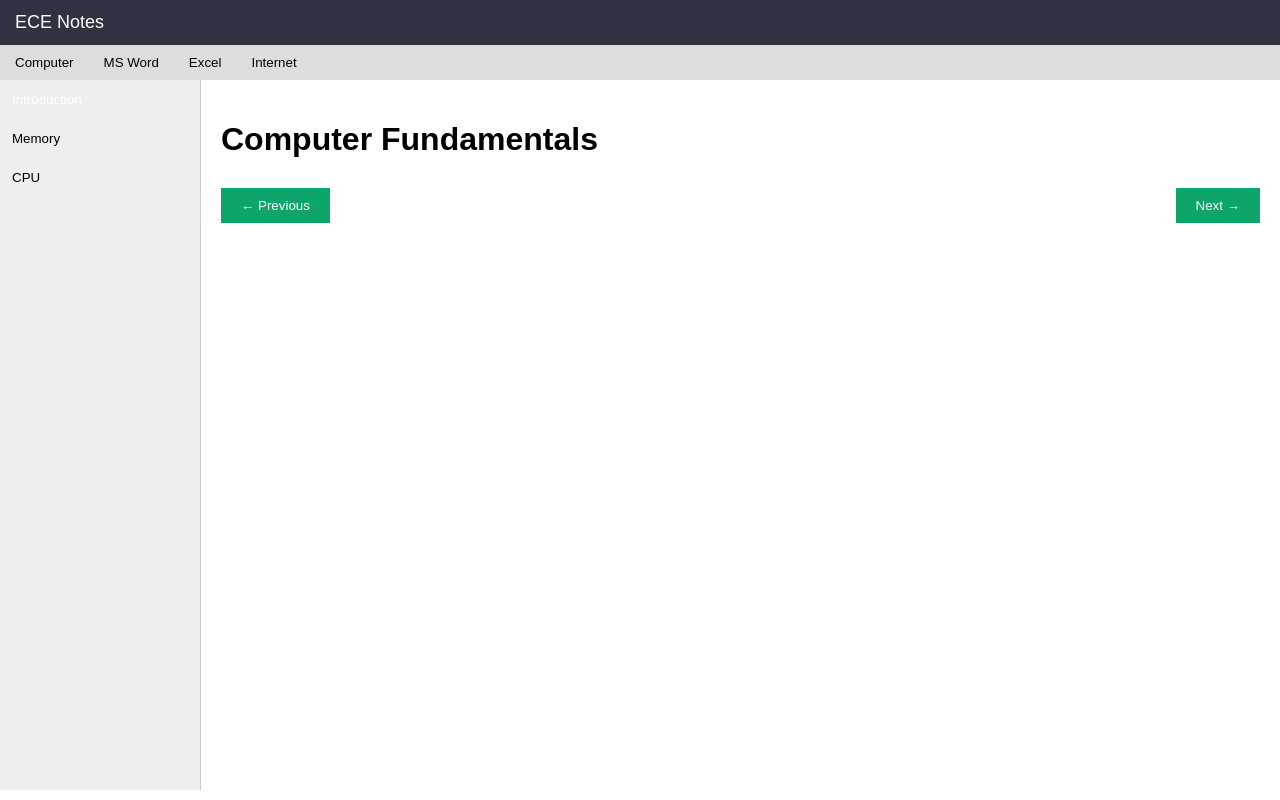
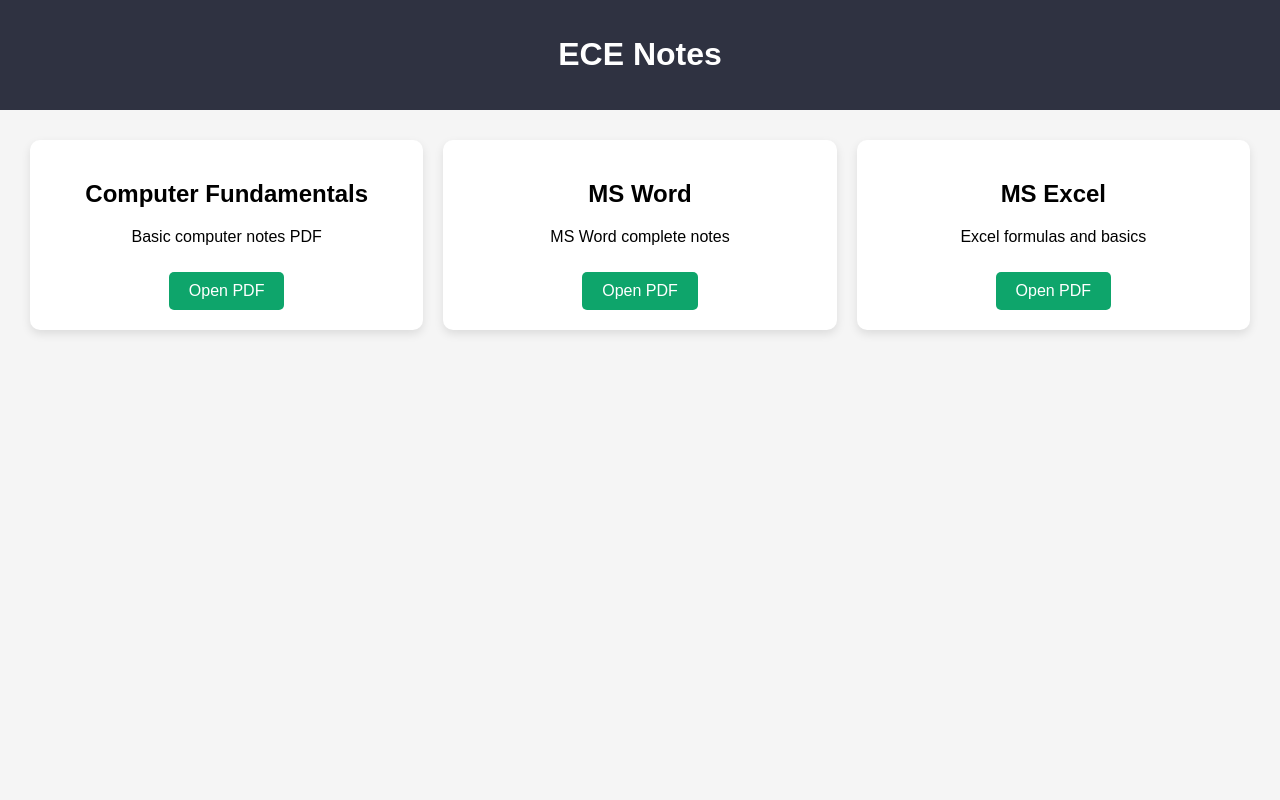
Before and after one commit to gokulbasu1843-art/ece-website-, a website: page notes.html in a window 1280 px wide. Drawn offline with Linux system fonts and the light colour scheme.

Commit message:
Update notes.html

```diff
--- a/notes.html
+++ b/notes.html
@@ -3,135 +3,55 @@
 <head>
 <meta charset="UTF-8">
 <meta name="viewport" content="width=device-width, initial-scale=1.0">
+
 <title>ECE Notes</title>
 
 <style>
-body {
+body{
     margin:0;
-    font-family: Arial;
+    font-family:Arial;
+    background:#f5f5f5;
 }
 
-/* Topbar */
-.topbar {
+/* Header */
+header{
     background:#2f3241;
     color:white;
-    padding:12px 15px;
-    display:flex;
-    align-items:center;
+    padding:15px;
+    text-align:center;
 }
 
-/* Hamburger */
-.menu-btn {
-    font-size:20px;
-    margin-right:15px;
-    cursor:pointer;
-    display:none;
+/* Grid */
+.notes-container{
+    display:grid;
+    grid-template-columns:repeat(auto-fit,minmax(250px,1fr));
+    gap:20px;
+    padding:30px;
 }
 
-/* Title */
-.title {
-    font-size:18px;
-}
-
-/* Top Menu */
-.menu {
-    display:flex;
-    background:#ddd;
-}
-
-.menu button {
-    padding:10px 15px;
-    border:none;
-    background:none;
-    cursor:pointer;
-}
-
-.activeMenu {
-    background:#ccc;
-}
-
-/* Layout */
-.container {
-    display:flex;
-    height:calc(100vh - 90px);
-}
-
-/* Sidebar */
-.sidebar {
-    width:200px;
-    background:#eee;
-    border-right:1px solid #ccc;
+/* Card */
+.note-card{
+    background:white;
+    border-radius:10px;
+    padding:20px;
+    box-shadow:0 4px 10px rgba(0,0,0,0.1);
+    text-align:center;
     transition:0.3s;
 }
 
-.sidebar button {
-    width:100%;
-    padding:12px;
-    border:none;
-    background:none;
-    text-align:left;
-    cursor:pointer;
+.note-card:hover{
+    transform:translateY(-5px);
 }
 
-.sidebar button:hover,
-.active {
-    background:#0ea56b;
-    color:white;
-}
-
-/* Content */
-.content {
-    flex:1;
-    padding:20px;
-    overflow:auto;
-}
-
-/* Buttons */
-.nav-btns {
-    display:flex;
-    justify-content:space-between;
-    margin-top:30px;
-}
-
-.btn {
+/* Button */
+.btn{
+    display:inline-block;
+    margin-top:10px;
     padding:10px 20px;
     background:#0ea56b;
     color:white;
-    border:none;
-    cursor:pointer;
-}
-
-/* MOBILE */
-@media (max-width:768px){
-
-    .menu-btn {
-        display:block;
-    }
-
-    .container {
-        flex-direction:column;
-        height:auto;
-    }
-
-    .sidebar {
-        position:fixed;
-        top:50px;
-        left:-220px;
-        height:100%;
-        z-index:1000;
-    }
-
-    .sidebar.show {
-        left:0;
-    }
-
-    .menu {
-        overflow-x:auto;
-    }
-
-    .content {
-        padding:15px;
-    }
+    text-decoration:none;
+    border-radius:5px;
 }
 </style>
 
@@ -139,135 +59,37 @@
 
 <body>
 
-<!-- Topbar -->
-<div class="topbar">
-    <span class="menu-btn" onclick="toggleMenu()">☰</span>
-    <span class="title">ECE Notes</span>
-</div>
+<header>
+    <h1>ECE Notes</h1>
+</header>
 
-<!-- Top Menu -->
-<div class="menu">
-    <button onclick="setCategory(0)" class="activeMenu">Computer</button>
-    <button onclick="setCategory(1)">MS Word</button>
-    <button onclick="setCategory(2)">Excel</button>
-    <button onclick="setCategory(3)">Internet</button>
-</div>
+<div class="notes-container">
 
-<div class="container">
+    <div class="note-card">
+        <h2>Computer Fundamentals</h2>
+        <p>Basic computer notes PDF</p>
+        <a href="notes/computer.pdf" class="btn" target="_blank">
+            Open PDF
+        </a>
+    </div>
 
-<!-- Sidebar -->
-<div class="sidebar" id="sidebar"></div>
+    <div class="note-card">
+        <h2>MS Word</h2>
+        <p>MS Word complete notes</p>
+        <a href="notes/msword.pdf" class="btn" target="_blank">
+            Open PDF
+        </a>
+    </div>
 
-<!-- Content -->
-<div class="content">
-
-<div id="content"></div>
-
-<div class="nav-btns">
-<button class="btn" onclick="prevPage()">← Previous</button>
-<button class="btn" onclick="nextPage()">Next →</button>
-</div>
+    <div class="note-card">
+        <h2>MS Excel</h2>
+        <p>Excel formulas and basics</p>
+        <a href="notes/excel.pdf" class="btn" target="_blank">
+            Open PDF
+        </a>
+    </div>
 
 </div>
 
-</div>
-
-<script>
-
-// DATA
-const data = [
-
-[
-{title:"Introduction", content:`<h1>Computer Fundamentals</h1>
-<p></p>`},
-
-{title:"Memory", content:`<h1>Memory</h1><p>Memory data store karti hai.</p>`},
-
-{title:"CPU", content:`<h1>CPU</h1><p>CPU computer ka brain hota hai.</p>`}
-],
-
-[
-{title:"Word Intro", content:`<h1>MS Word</h1><p></p>`},
-
-{title:"Formatting", content:`<h1>Formatting</h1><p>Bold, Italic, Font size change karna formatting hai.</p>`}
-],
-
-[
-{title:"Excel Intro", content:`<h1>Excel</h1><p></p>`}
-],
-
-[
-{title:"Internet", content:`<h1>Internet</h1><p></p>`}
-]
-
-];
-
-let currentCategory = 0;
-let currentPage = 0;
-
-// Sidebar
-function loadSidebar(){
-    let sidebar = document.getElementById("sidebar");
-    sidebar.innerHTML = "";
-
-    data[currentCategory].forEach((item,i)=>{
-        let btn = document.createElement("button");
-        btn.innerText = item.title;
-        btn.onclick = ()=>loadPage(i);
-
-        if(i === currentPage) btn.classList.add("active");
-
-        sidebar.appendChild(btn);
-    });
-}
-
-// Load content
-function loadPage(i){
-    currentPage = i;
-    document.getElementById("content").innerHTML =
-        data[currentCategory][i].content;
-
-    loadSidebar();
-
-    // mobile pe menu band
-    document.getElementById("sidebar").classList.remove("show");
-}
-
-// Category
-function setCategory(i){
-    currentCategory = i;
-    currentPage = 0;
-
-    document.querySelectorAll(".menu button")
-        .forEach(b=>b.classList.remove("activeMenu"));
-
-    event.target.classList.add("activeMenu");
-
-    loadSidebar();
-    loadPage(0);
-}
-
-// Toggle sidebar (mobile)
-function toggleMenu(){
-    document.getElementById("sidebar").classList.toggle("show");
-}
-
-// Next/Prev
-function nextPage(){
-    if(currentPage < data[currentCategory].length-1)
-        loadPage(currentPage+1);
-}
-
-function prevPage(){
-    if(currentPage > 0)
-        loadPage(currentPage-1);
-}
-
-// Init
-loadSidebar();
-loadPage(0);
-
-</script>
-
 </body>
 </html>
```
